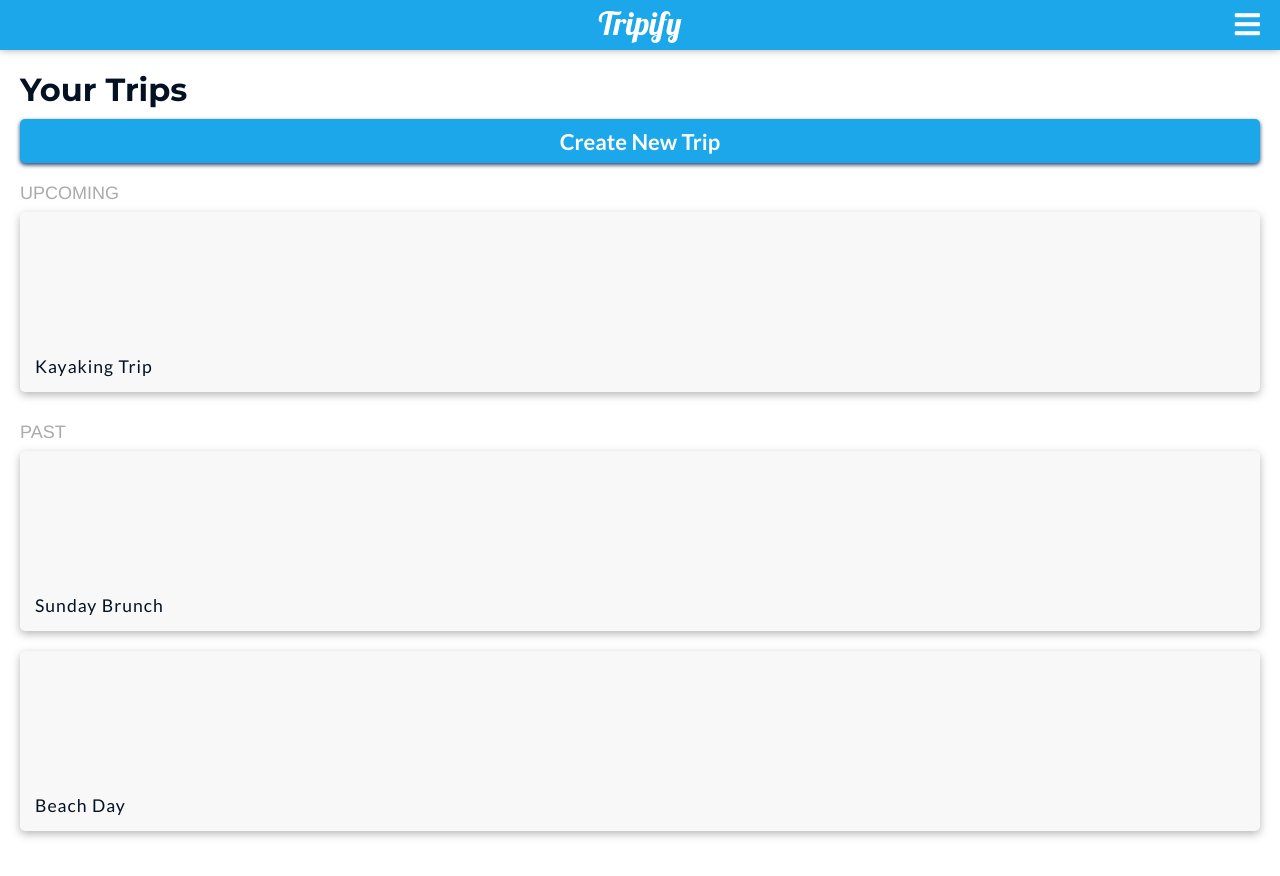
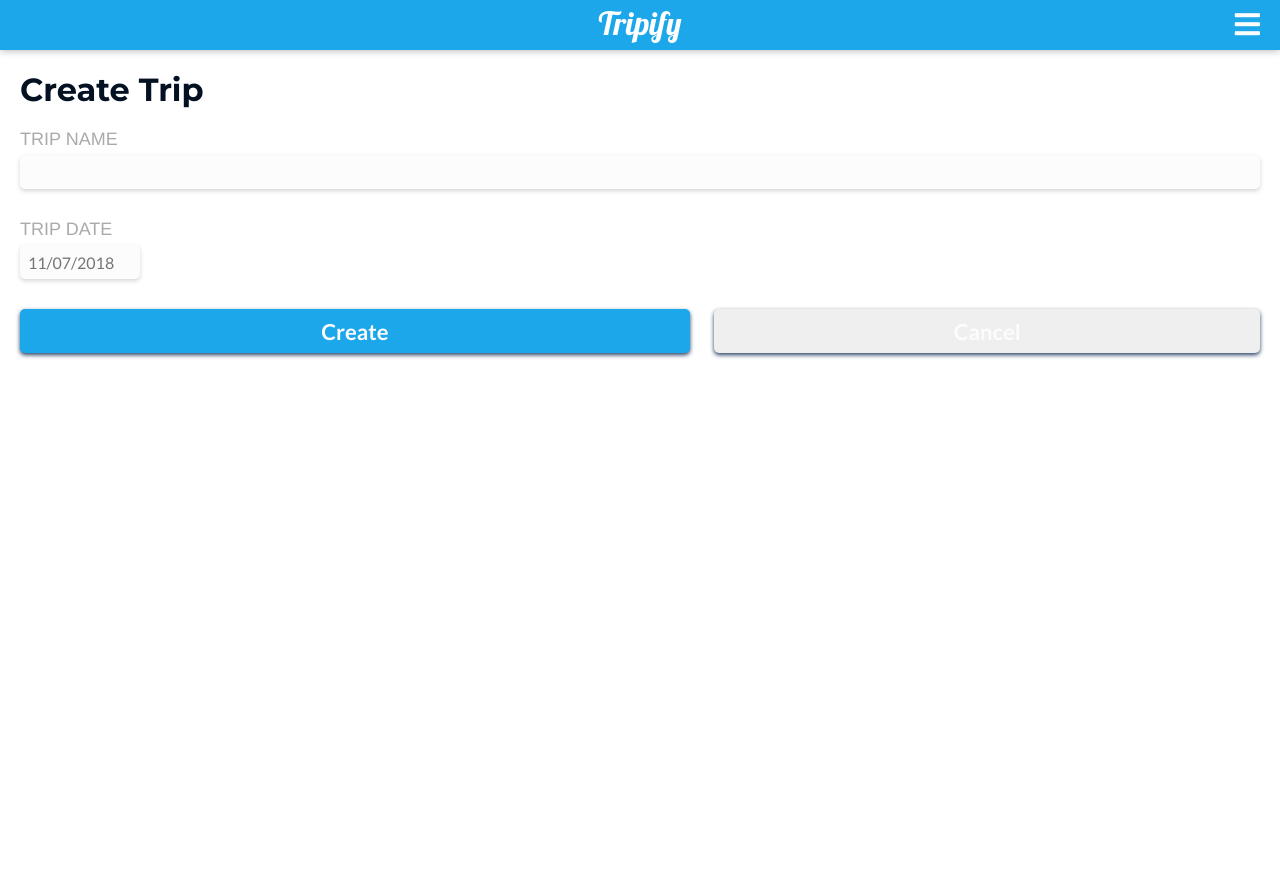
Before and after one commit to thenathanyang/tripify, a React app in the folder ui/: page /trip/create in a window 1280 px wide. Before the commit this address led to /. Shown: the top 876 px of the page. After the commit the page ends 800 px from the top, so only its background shows below. Built offline with nearby package versions, Linux system fonts and the light colour scheme.

Commit message:
Switched trips page to home page

```diff
--- a/ui/src/components/button/Button.jsx
+++ b/ui/src/components/button/Button.jsx
@@ -1,7 +1,7 @@
 import React from 'react';
 import { classnames } from 'utils';
-export default class Button extends React.Component {
 
+class Button extends React.Component {
   render() {
     const classes ={
       'green-button': this.props.green,
@@ -22,3 +22,10 @@ export default class Button extends React.Component {
     );
   }
 }
+
+Button.defaultProps = {
+  label: "",
+  onClick: () => {},
+};
+
+export default Button;
--- a/ui/src/main.jsx
+++ b/ui/src/main.jsx
@@ -11,7 +11,6 @@ import {store, history} from 'reducers';
 
 import Home from 'pages/home';
 import CreateTrip from 'pages/createTrip';
-import Trips from 'pages/trips';
 
 class App extends React.Component {
 	render(){
@@ -19,8 +18,8 @@ class App extends React.Component {
 			<Provider store={store}>
 				<ConnectedRouter history={history}>
 					<Switch>
-						<Route exact path="/" component={Trips}/>
-						<Route path="/create" component={CreateTrip} />
+						<Route exact path="/" component={Home}/>
+						<Route path="/trip/create" component={CreateTrip} />
 						<Redirect to="/"/>
 					</Switch>
 				</ConnectedRouter>
--- a/ui/src/pages/createTrip.jsx
+++ b/ui/src/pages/createTrip.jsx
@@ -1,4 +1,6 @@
 import React from 'react';
+import { Link } from 'react-router-dom';
+
 import Title from '../components/text/Title';
 import Section from '../components/section/Section';
 import TextInput from '../components/input/Text';
@@ -23,10 +25,10 @@ export default class CreateTrip extends React.Component {
 
           <div className="buttons">
             <div id="create-button">
-              <Button blue label="Create" />
+              <Button blue label="Create" onClick={() => { console.log("Create New Trip Button") }} />
             </div>
             <div id="cancel-button">
-              <Button gray label="Cancel"/>
+              <Link to="/"><Button gray label="Cancel" onClick={() => {}} /></Link>
             </div>
           </div>
         </div>
--- a/ui/src/pages/home.jsx
+++ b/ui/src/pages/home.jsx
@@ -1,8 +1,30 @@
 import React from 'react';
-import Title from 'components/text/Title';
+import { Link } from 'react-router-dom';
+
+import Title from '../components/text/Title';
+import Section from '../components/section/Section';
+import Button from '../components/button/Button';
+import TripTile from '../components/tile/Trip';
+import Header from '../components/header';
+import Paragraph from 'components/text/Paragraph';
 
 export default class Home extends React.Component {
   render() {
-    return <Title text="Hello World!" />;
+    return (
+      <div>
+        <Header />
+        <div className="container">
+          <Title text="Your Trips" />
+          <Link to="/trip/create"><Button blue label="Create New Trip" onClick={() => console.log("Create New Trip button clicked")} /></Link>
+          <Section title="Upcoming">
+            <TripTile title="Kayaking Trip" />
+          </Section>
+          <Section title="Past">
+            <TripTile title="Sunday Brunch" />
+            <TripTile title="Beach Day" />
+          </Section>
+        </div>
+      </div>
+    );
   }
 }
--- a/ui/src/pages/trips.jsx
+++ /dev/null
@@ -1,29 +0,0 @@
-import React from 'react';
-import { Link } from 'react-router-dom';
-
-import Title from '../components/text/Title';
-import Section from '../components/section/Section';
-import Button from '../components/button/Button';
-import TripTile from '../components/tile/Trip';
-import Header from '../components/header';
-
-export default class Trips extends React.Component {
-  render() {
-    return (
-      <>
-        <Header />
-        <div className="container">
-          <Title text="Your Trips" />
-          <Link to="/create"><Button blue label="Create New Trip" onClick={() => console.log("Create New Trip button clicked")} /></Link>
-          <Section title="Upcoming">
-            <TripTile title="Kayaking Trip" />
-          </Section>
-          <Section title="Past">
-            <TripTile title="Sunday Brunch" />
-            <TripTile title="Beach Day" />
-          </Section>
-        </div>
-      </>
-    );
-  }
-}
```
Lines whose indentation alone changed are shown as unchanged.
